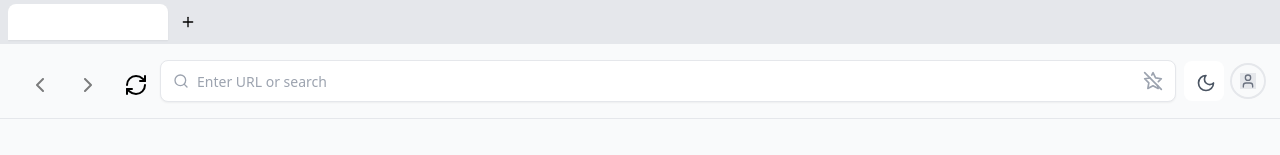
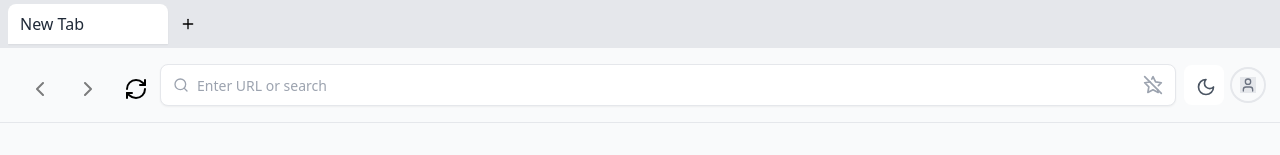
Before and after one commit to huster-zhangpeng/simubrowser, a React (Vite) app: page / in a window 1280 px wide. Shown: the top 155 px of the page. Built offline with nearby package versions, Linux system fonts and the light colour scheme.

Commit message:
fix: handle empty URLs in getDomainFromUrl function

```diff
--- a/src/types.ts
+++ b/src/types.ts
@@ -68,7 +68,7 @@ export interface BookmarkUtils {
 }
 
 export function getDomainFromUrl(url: string): string {
-  if (url === 'about:blank' || url === 'chrome://newtab') {
+  if (!url || url === 'about:blank' || url === 'browser://newtab') {
     return 'New Tab';
   }
 
```
